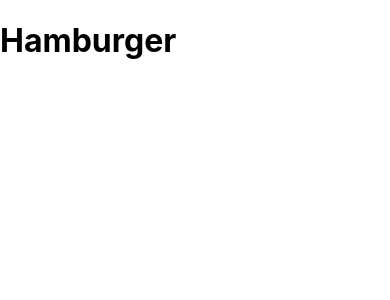
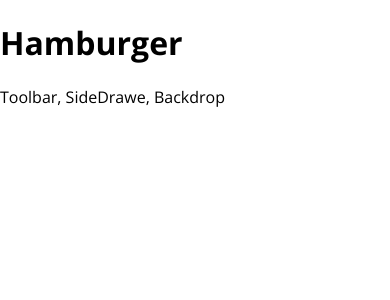
Before and after one commit to KevinTMtz/ReactApps, a React app in the folder Hamburger/: page / in a window 390 px wide. Shown: the top 300 px of the page. Built offline with nearby package versions, Linux system fonts and the light colour scheme.

Commit message:
Hamburger App: Created layout component.

```diff
--- a/Hamburger/src/App.js
+++ b/Hamburger/src/App.js
@@ -1,10 +1,13 @@
 import React, { Component } from 'react';
+
+import Layout from './Components/Layout/Layout';
 
 class App extends Component {
   render() {
     return (
       <div>
         <h1>Hamburger</h1>
+        <Layout></Layout>
       </div>
     );
   }
--- /dev/null
+++ b/Hamburger/src/Components/Layout/Layout.js
@@ -0,0 +1,12 @@
+import React from 'react';
+
+import Aux from '../../Hoc/Aux';
+
+const layout = (props) => (
+  <Aux>
+    <div>Toolbar, SideDrawe, Backdrop</div>
+    <main>{props.children}</main>
+  </Aux>
+);
+
+export default layout;
--- /dev/null
+++ b/Hamburger/src/Hoc/Aux.js
@@ -0,0 +1,3 @@
+const aux = (props) => props.children;
+
+export default aux;
--- a/Hamburger/src/index.css
+++ b/Hamburger/src/index.css
@@ -1,10 +1,6 @@
 body {
   margin: 0;
-  font-family: -apple-system, BlinkMacSystemFont, 'Segoe UI', 'Roboto', 'Oxygen',
-    'Ubuntu', 'Cantarell', 'Fira Sans', 'Droid Sans', 'Helvetica Neue',
-    sans-serif;
-  -webkit-font-smoothing: antialiased;
-  -moz-osx-font-smoothing: grayscale;
+  font-family: 'Open Sans', sans-serif;
 }
 
 code {
```
